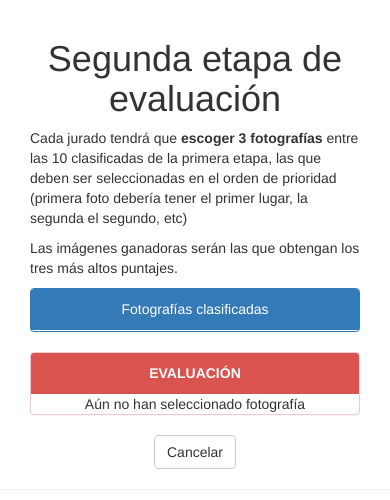
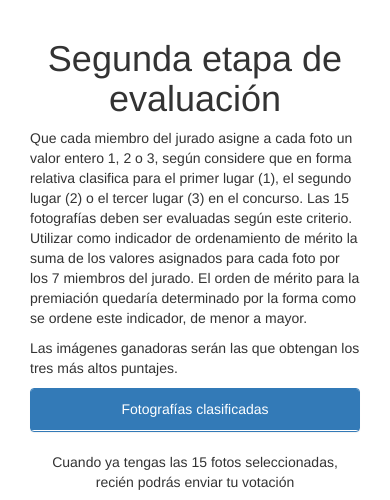
Before and after one commit to GonzaloAfa/Evaluador, a Django app: page /finalist/ in a window 390 px wide. Shown: the part 344-844 px from the top of the page. Run offline with Django 3.2, Linux system fonts and the light colour scheme; a user stored in the database is signed in; data comes from the database, SQL or seed files in the repository; data that the repository does not hold is empty; parts of the project's set-up code (start-up, migrations or seed data) failed here and were passed over; some libraries are stand-ins or nearby versions.

Commit message:
correcciones del metodo de votacion segun el decano

```diff
--- a/evaluacion/urls.py
+++ b/evaluacion/urls.py
@@ -36,5 +36,6 @@ urlpatterns = [
     url(r'^resumenEvaluation/$', 'votaciones.views.resumenEvaluation' , name='resumenEvaluation'),
     url(r'^finalist/$', 'votaciones.views.finalist' , name='finalist'),
     url(r'^rateFinalist/(?P<first>\d+)/(?P<second>\d+)/(?P<third>\d+)/$', 'votaciones.views.rateFinalist', name='rateFinalist'),
+    url(r'^apiVoteFinal/(?P<photo>\d+)/(?P<value>\d+)$', 'votaciones.views.apiVoteFinal', name='apiVoteFinal'),
 
 ]
--- a/templates/finalist.html
+++ b/templates/finalist.html
@@ -8,7 +8,7 @@
 	    padding-top: 20px;
 	}
 
-	.box-vote button {
+	.option {
     	margin-top: -35px;
 	}
 
@@ -67,7 +67,9 @@
 	{% if puedevotar %}
 
 		<div class="col-md-10">
-			<p>Cada jurado tendrá que <strong>escoger 3 fotografías</strong> entre las 10 clasificadas de la primera etapa, las que deben ser seleccionadas en el orden de prioridad (primera foto debería tener el primer lugar, la segunda el segundo, etc)</p>
+			<p>Que cada miembro del jurado asigne a cada foto un valor entero 1, 2 o 3, según considere que en forma relativa clasifica para el primer lugar (1), el segundo lugar (2) o el tercer lugar (3) en el concurso.  Las 15 fotografías deben ser evaluadas según este criterio.
+
+Utilizar como indicador de ordenamiento de mérito la suma de los valores asignados para cada foto por los 7 miembros del jurado.  El orden de mérito para la premiación quedaría determinado por la forma como se ordene este indicador, de menor a mayor.</p>
 
 			<p>Las imágenes ganadoras serán las que obtengan los tres más altos puntajes.</p>
 			<div class="panel panel-primary text-center">
@@ -94,13 +96,35 @@
 								>
 								</a>
 
+								<div class="option" id="option-{{finalista.id}}">
 									<button type="button"
 										class="btn btn-default btnPhoto"
 										competitor="{{finalista.participante.participante}}"
 									  	id="{{finalista.id}}"
-								  	idphoto="{{finalista.identificador}}">
-								  	Seleccionar
+									  	idphoto="{{finalista.identificador}}"
+									  	value="1">
+									  	1°
 									</button>
+									<button type="button"
+										class="btn btn-default btnPhoto"
+										competitor="{{finalista.participante.participante}}"
+									  	id="{{finalista.id}}"
+									  	idphoto="{{finalista.identificador}}"
+									  	value="2">
+									  	2°
+									</button>
+									<button type="button"
+										class="btn btn-default btnPhoto"
+										competitor="{{finalista.participante.participante}}"
+									  	id="{{finalista.id}}"
+									  	idphoto="{{finalista.identificador}}"
+									  	value="3">
+									  	3°
+									</button>
+								</div>
+								<div class="option-label" id="option-label-{{finalista.id}}">
+								</div>
+
 							</div>
 					{% endfor %}
 					</div>
@@ -109,61 +133,17 @@
 		</div>
 
 		<div class="col-md-2">
-			<div class="panel panel-danger text-center">
-				<div class="panel-heading">Evaluación</div>
-				<div class="panel-body">
-					<div class="list-select"></div>
-				</div>
-			</div>
 			<div class="col-md-12 text-center">
-				<button type="button" class="btn btn-default clear">Cancelar</button>
-				<button type="button" class="btn btn-success send">Enviar</button>
+			<p>Cuando ya tengas las 15 fotos seleccionadas, recién podrás enviar tu votación</p>
+				<button type="button" class="btn btn-default clear">Limpiar</button>
+				<button type="button" class="btn btn-success send" >Enviar</button>
+				<div id="msg-send"></div>
 			</div>
 		</div>
 	{% else %}
 
 	<div class="col-md-12 text-center">
-		<h4>Usted ya indicó cuales deberían ser las fotografías ganadoras del 2° concurso fotográfico. Estas fueron sus preferencias:</h4>
-	</div>
-
-
-	<div class="col-md-12">
-
-		<div class="col-md-4 text-center">
-			<div class="panel panel-danger">
-			  <div class="panel-heading"><STRONG>1° lugar</STRONG></div>
-			  <div class="panel-body">
-			    <img class="img-responsive" src="{{STATIC_URL}}img/concurso_ID_{{photo_first.participante.participante}}_{{photo_first.identificador}}_min.jpg" >
-			  </div>
-			</div>
-
-			<div class="name-photo">{{photo_first.nombre}}</div>
-		</div>
-
-
-		<div class="col-md-4 text-center">
-			<div class="panel panel-danger">
-			  <div class="panel-heading"><STRONG>2° lugar</STRONG></div>
-			  <div class="panel-body">
-			    <img class="img-responsive" src="{{STATIC_URL}}img/concurso_ID_{{photo_second.participante.participante}}_{{photo_second.identificador}}_min.jpg" >
-			  </div>
-			</div>
-
-			<div class="name-photo">{{photo_second.nombre}}</div>
-
-		</div>
-
-		<div class="col-md-4 text-center">
-			<div class="panel panel-danger">
-			  <div class="panel-heading"><STRONG>3° lugar</STRONG></div>
-			  <div class="panel-body">
-			    <img class="img-responsive" src="{{STATIC_URL}}img/concurso_ID_{{photo_third.participante.participante}}_{{photo_third.identificador}}_min.jpg" >
-			  </div>
-			</div>
-			<div class="name-photo">{{photo_third.nombre}}</div>
-
-		</div>
-
+		<h4>Usted ya indicó cuales deberían ser las fotografías ganadoras del 2° concurso fotográfico.</h4>
 	</div>
 	{% endif %}
 
@@ -190,88 +170,22 @@ var list = [];
 var init = function(){
 
 	for (var i = 0; i < list.length; i++) {
-		$("#"+list[i]).show();
+		$("#option-label-"+list[i]['photo']).empty();
+		$("#option-"+list[i]['photo']).show();
 	};
 
 	list = [];
 
-	$(".list-select").empty();
-	$(".list-select").append("Aún no han seleccionado fotografía");
-	$(".send").hide();
+	$('.send').prop('disabled', true);
 };
 
 
 
-
-$(".btnPhoto").click(function(event){
+var sendVoteAjax = function (callback){
 
 	if(list.length == 0){
-		$(".list-select").empty();
-		$(".send").hide();
-	}
-
-
-	if(list.length < 3){
-
-		var idphoto 	= $(this).attr("idphoto");
-		var competitor 	= $(this).attr("competitor");
-
-		var img 	= '<img class="img-responsive" src="{{STATIC_URL}}img/concurso_ID_'+
-						competitor+'_'+idphoto+'_min.jpg" >'
-
-
-
-		list.push(event.target.id);
-		$(".list-select").append(img+list.length+'° Lugar<br/>');
-
-
-		if(list.length == 3){
-			$(".send").show();
-		}
-
-		$("#"+event.target.id).hide();
-
-	}else{
-		$.bootstrapGrowl('Ya escogiste tus 3 fotografías', {
-	        type: 'danger',
-	        allow_dismiss: false,
-	        offset: {
-	            from: 'bottom',
-	            amount: 20
-	        },
-	        position: {
-            	from: "bottom",
-            	align: "right"
-        	},
-	        width: 250,
-	        delay: 1000,
-	        allow_dismiss: true, // add a close button to the message
-	        stackup_spacing: 10
-	    });
-
-	}
-});
-
-
-$(".clear").click(init);
-
-
-$(".send").click(function(){
-
-	var url = '{% url "rateFinalist" 991 992 993 %}';
-
-	url 	= url.replace(991, list[0]);
-	url 	= url.replace(992, list[1]);
-	url 	= url.replace(993, list[2]);
-
-	$.ajax({
-	  type	: "GET",
-	  url 	: url,
-	  success:function(data){
-	  	data = data[0];
-
-		$.bootstrapGrowl(data.msg, {
-	        type: data.code,
+		$.bootstrapGrowl("Votacion realizada con éxito", {
+	        type: 'success',
 	        allow_dismiss: false,
 	        offset: {
 	            from: 'bottom',
@@ -286,27 +200,92 @@ $(".send").click(function(){
 	        allow_dismiss: true, // add a close button to the message
 	        stackup_spacing: 10
 	    });
+		$('.send').prop('disabled', true);
 
-		$(".send").hide();
+		return callback();
+	}
+	else{
+
+		vote = list.pop();
+		console.log(vote);
+
+		var url = '{% url "apiVoteFinal" 999 998 %}';
+		url 	= url.replace(999, vote['photo']);
+		url 	= url.replace(998, vote['value']);
+
+		$.ajax({
+		  type	: "GET",
+		  url 	: url,
+		  success:function(data){
+		  		data = data[0];
+		  }
+		});
+		return sendVoteAjax(callback);
+	}
+}
+
+$(".btnPhoto").click(function(event){
+
+	if(list.length == 0){
+		$('.send').prop('disabled', true);
+	}
+
+	if(list.length < 15){
+
+		var idphoto 	= $(this).attr("idphoto");
+		var competitor 	= $(this).attr("competitor");
+		var value 		= $(this).attr("value");
+
+		list.push({
+			"photo": event.target.id,
+			"value": value
+			});
+
+		if(list.length >= 4){
+			$('.send').prop('disabled', false);
+		}
+
+		$("#option-"+event.target.id).hide();
+		$("#option-label-"+event.target.id).empty();
+
+		if(value == 3){
+			$("#option-label-"+event.target.id).append(
+			'<h3><span class="label label-success">Seleccionado como 3° lugar</span></h3>'
+			);
+		}else if(value==2){
+			$("#option-label-"+event.target.id).append(
+			'<h3><span class="label label-warning">Seleccionado como 2° lugar</span></h3>'
+			);
+		} else if(value==1){
+					$("#option-label-"+event.target.id).append(
+			'<h3><span class="label label-danger">Seleccionado como 1° lugar</span></h3>'
+			);
+		}
 	}
 });
 
+
+$(".clear").click(init);
+$(".send").click(function (){
+	sendVoteAjax(function (){
+		console.log("callback");
+		$('.send').prop('disabled', true);
+		$('.clear').prop('disabled', true);
+		$("#msg-send").append('<h3><span class="label label-success">Ya has votado</span></h3>');
+	});
 });
 
 
+
+
 $(".photo-finalist").click(function(){
-
      var img = $(this).data('id');
      $(".modal-body #img").empty();
      $(".modal-body #img").append('<img src="'+img+'" class="img-responsive">');
-
-
 });
 
 $(document).on("click", ".open-AddBookDialog", function () {
 });
-
-
 
 
 init();
--- a/votaciones/admin.py
+++ b/votaciones/admin.py
@@ -1,5 +1,6 @@
 from django.contrib import admin
-from votaciones.models import Voto, Finalistas
+from votaciones.models import Voto, Finalistas, Final
 
 admin.site.register(Voto)
 admin.site.register(Finalistas)
+admin.site.register(Final)
--- a/votaciones/models.py
+++ b/votaciones/models.py
@@ -28,3 +28,9 @@ class Finalistas(models.Model):
 	primer			= models.CharField(max_length=10)
 	segundo			= models.CharField(max_length=10)
 	tercero			= models.CharField(max_length=10)
+
+
+class Final(models.Model):
+	jurado 			= models.ForeignKey(User)
+	foto 			= models.ForeignKey(Foto)
+	opcion			= models.CharField(max_length=10)
--- a/votaciones/views.py
+++ b/votaciones/views.py
@@ -16,7 +16,7 @@ from django.core import serializers
 
 
 from participantes.models import Participante, Foto
-from votaciones.models import Voto, Finalistas
+from votaciones.models import Voto, Finalistas, Final
 from jurados.models import Jurado
 from django.contrib.auth.models import User
 
@@ -269,24 +269,15 @@ def finalist(request):
 	context = dict()
 
 	finalist 	= Foto.objects.filter(finalista = True)
-	vote 		= Finalistas.objects.filter(jurado = request.user)
+	vote 		= Final.objects.filter(jurado = request.user)
 
 
 	context['finalistas'] 	= finalist
 
 	if vote:
-		vote = vote[0]
-
 		context['puedevotar'] 	= False
-		context["photo_first"] 	= Foto.objects.get(pk=vote.primer)
-		context["photo_second"] = Foto.objects.get(pk=vote.segundo)
-		context["photo_third"] 	= Foto.objects.get(pk=vote.tercero)
-
-
-
 	else:
 		context['puedevotar'] 	= True
-
 
 	return render(request, 'finalist.html', context)
 
@@ -303,8 +294,6 @@ def rateFinalist(request, first, second, third):
 	photo_first 	= Foto.objects.get(pk=first)
 	photo_second 	= Foto.objects.get(pk=second)
 	photo_third 	= Foto.objects.get(pk=third)
-
-	print request.user
 
 	vote = Finalistas.objects.filter(jurado = request.user)
 
@@ -340,3 +329,35 @@ def rateFinalist(request, first, second, third):
 
 
 	return HttpResponse(json.dumps(data), content_type='application/json')
+
+
+
+def apiVoteFinal(request, photo, value):
+	context = dict()
+	data 	= []
+	foto = Foto.objects.get(pk=int(photo))
+
+	voto = Final.objects.filter(jurado = request.user).filter(foto = foto)
+
+	if voto:
+		# ya voto
+		data.append({
+			'msg' : "Usted ya voto",
+			'code': 'danger',
+			})
+	else:
+
+		newVoto = Final.objects.create(
+			jurado 	= request.user,
+			foto 	= foto,
+			opcion  = value,
+		)
+
+		newVoto.save()
+
+		data.append({
+				'msg' : "Voto guardado con exito",
+				'code': "success",
+				})
+
+	return HttpResponse(json.dumps(data), content_type='application/json')
```
Lines whose indentation alone changed are shown as unchanged.
